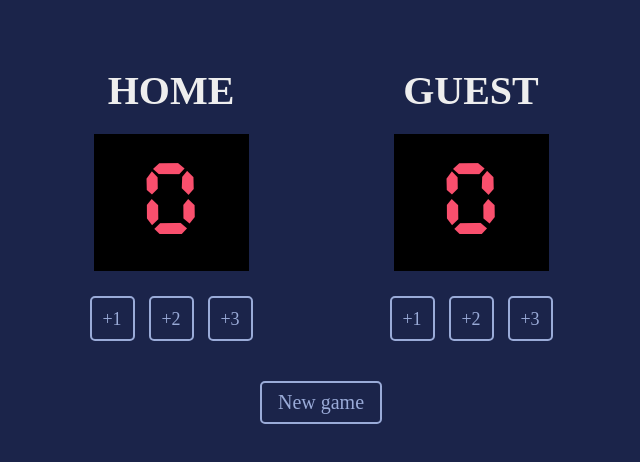
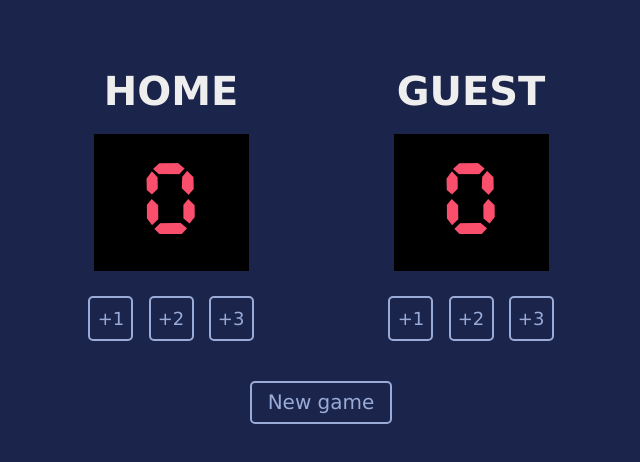
Before and after one commit to kmekarski/basketball-scoreboard, a website built with Vite: page index.html in a window 1280 px wide. Shown: the whole page, without its empty margins (319-959 px from the left). Built offline with nearby package versions, Linux system fonts and the light colour scheme; a web font is replaced by a local one.

Commit message:
Add files via upload

```diff
--- a/index.css
+++ b/index.css
@@ -11,7 +11,8 @@ body {
 .content {
     padding: 68px 83px;
     margin: 0;
-    text-align: center
+    text-align: center;
+    font-family: Verdana, Geneva, Tahoma, sans-serif;
 }
 
 .container {
```
